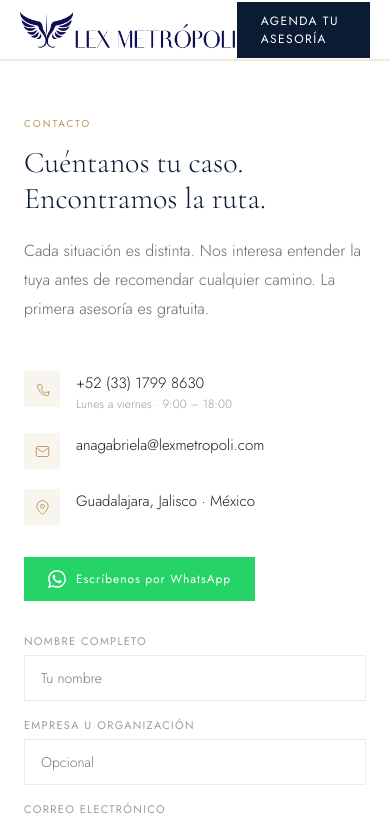
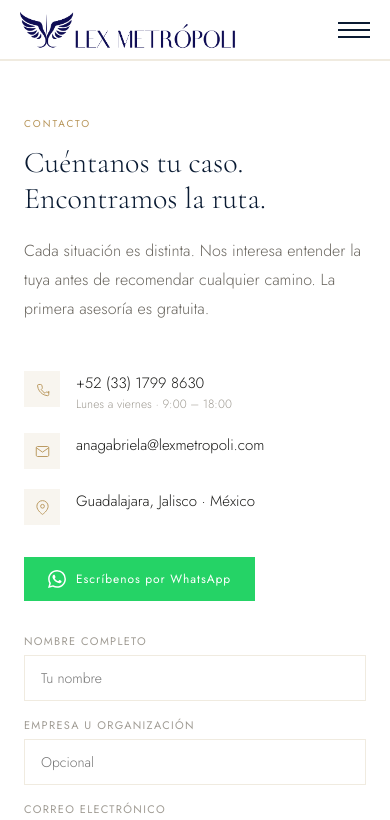
Before and after one commit to alexahinojosa26/LexMetropoli, a website: page contacto.html in a window 390 px wide. Shown: the top 820 px of the page. Drawn offline with nearby package versions, Linux system fonts and the light colour scheme.

Commit message:
Add mobile navigation button and update CTA class

```diff
--- a/contacto.html
+++ b/contacto.html
@@ -14,12 +14,16 @@
 <!-- NAV -->
 <nav>
   <a href="index.html" class="logo"><img src="logo-horizontal-crop.png" alt="Lex Metrópoli" class="logo-img"></a>
-  <ul class="nav-links">
+  <button class="nav-toggle" id="navToggle" aria-label="Abrir menú" aria-expanded="false" aria-controls="navLinks">
+    <span></span><span></span><span></span>
+  </button>
+  <ul class="nav-links" id="navLinks">
     <li><a href="index.html#servicios">Servicios</a></li>
     <li><a href="index.html#nosotras">Nosotras</a></li>
     <li><a href="contacto.html">Contacto</a></li>
+    <li class="nav-cta-mobile"><a href="#contacto" class="nav-cta">Agenda tu asesoría</a></li>
   </ul>
-  <a href="#contacto" class="nav-cta">Agenda tu asesoría</a>
+  <a href="#contacto" class="nav-cta nav-cta-desktop">Agenda tu asesoría</a>
 </nav>
 
 <!-- CONTACT -->
```
